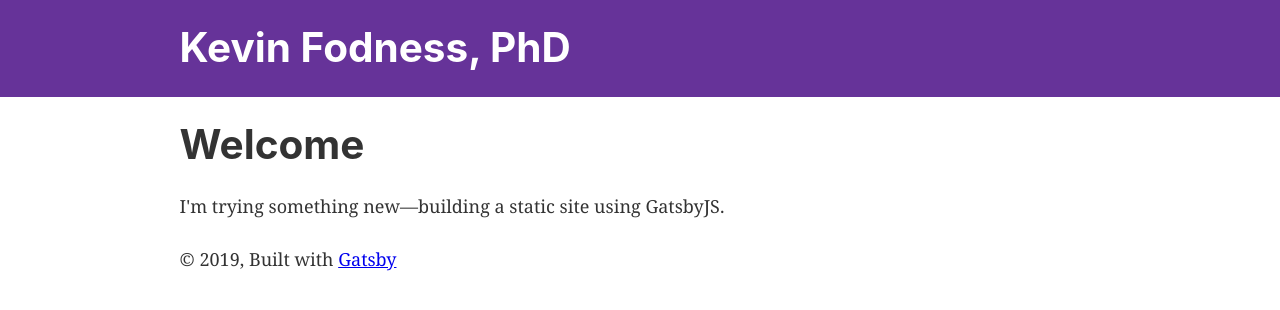
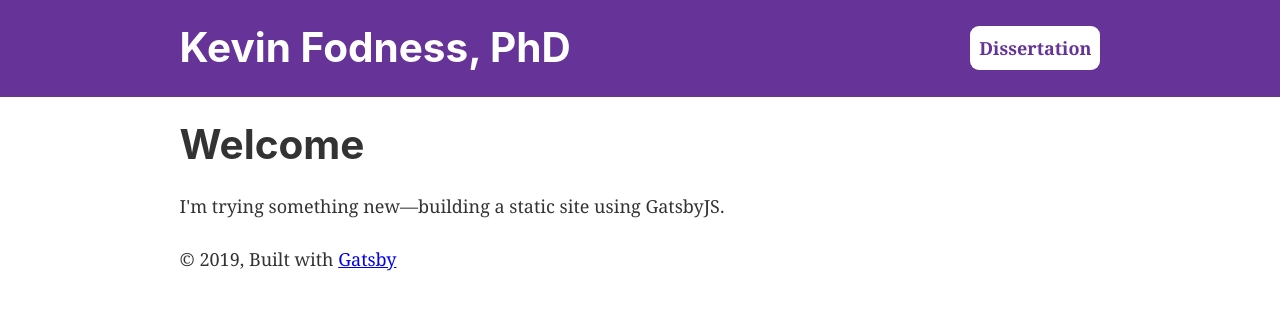
Before and after one commit to kevinfodness/kevinfodness, a Gatsby site: page / in a window 1280 px wide. Built offline with nearby package versions, Linux system fonts and the light colour scheme; Gatsby itself is replaced by a stand-in of ours.

Commit message:
Add dissertation link

```diff
--- a/src/components/header.js
+++ b/src/components/header.js
@@ -16,7 +16,11 @@ const Header = ({ siteTitle }) => (
         padding: `1.45rem 1.0875rem`,
       }}
     >
-      <h1 style={{ margin: 0 }}>
+      <h1 style={{
+        display: `inline-block`,
+        margin: 0,
+        maxWidth: `50%`,
+      }}>
         <Link
           to="/"
           style={{
@@ -27,9 +31,24 @@ const Header = ({ siteTitle }) => (
           {siteTitle}
         </Link>
       </h1>
+      <a
+        href="/pdf/disability-and-cyberspace.pdf"
+        style={{
+          backgroundColor: `white`,
+          borderRadius: `.5em`,
+          color: `rebeccapurple`,
+          display: `inline-block`,
+          float: `right`,
+          fontWeight: `bold`,
+          padding: `.5em`,
+          textDecoration: `none`,
+        }}
+      >
+        Dissertation
+      </a>
     </div>
   </header>
-)
+);
 
 Header.propTypes = {
   siteTitle: PropTypes.string,
```
Also changed, not shown: 1 other file.
